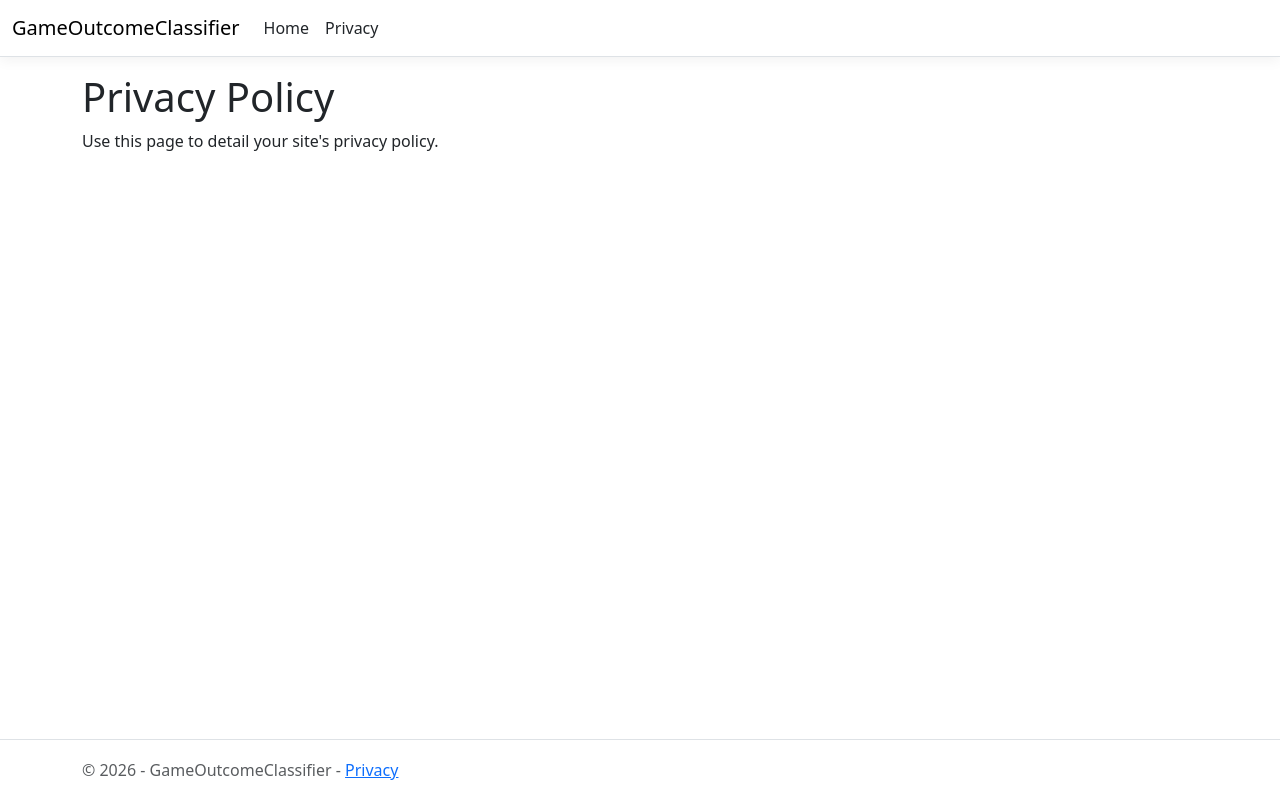
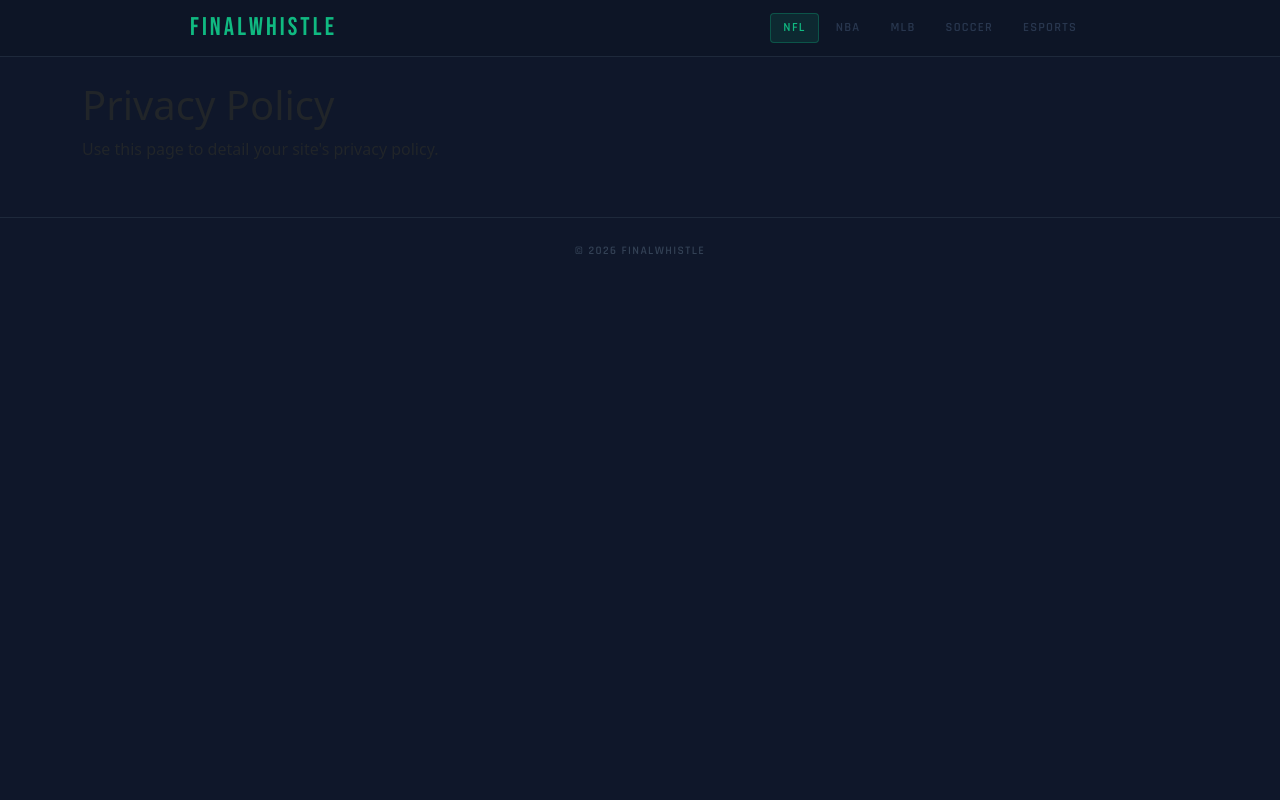
Before and after one commit to kwidmer64/GameOutcomeClassifier, an ASP.NET Core app: page /Home/Privacy in a window 1280 px wide. Run offline with ASP.NET Core 8, Linux system fonts and the light colour scheme; style sheets or scripts are compiled from the project's sources.

Commit message:
Redesign entire website

```diff
--- a/Frontend/GameOutcomeClassifier/GameOutcomeClassifier/Views/Shared/_Layout.cshtml
+++ b/Frontend/GameOutcomeClassifier/GameOutcomeClassifier/Views/Shared/_Layout.cshtml
@@ -5,7 +5,7 @@
     <meta name="viewport" content="width=device-width, initial-scale=1.0" />
     <link rel="preconnect" href="https://fonts.googleapis.com">
     <link href="https://fonts.googleapis.com/css2?family=Bebas+Neue&family=JetBrains+Mono:wght@400;600&family=Rajdhani:wght@500;600&display=swap" rel="stylesheet">
-    <title>@ViewData["Title"] - GameOutcomeClassifier</title>
+    <title>@ViewData["Title"] - FinalWhistle</title>
     <script type="importmap"></script>
     <link rel="stylesheet" href="~/lib/bootstrap/dist/css/bootstrap.min.css" />
     <link rel="stylesheet" href="~/css/site.css" asp-append-version="true" />
@@ -13,22 +13,15 @@
 </head>
 <body>
     <header>
-        <nav class="navbar navbar-expand-sm navbar-toggleable-sm navbar-light bg-white border-bottom box-shadow mb-3">
-            <div class="container-fluid">
-                <a class="navbar-brand" asp-area="" asp-controller="Home" asp-action="Index">GameOutcomeClassifier</a>
-                <button class="navbar-toggler" type="button" data-bs-toggle="collapse" data-bs-target=".navbar-collapse" aria-controls="navbarSupportedContent"
-                        aria-expanded="false" aria-label="Toggle navigation">
-                    <span class="navbar-toggler-icon"></span>
-                </button>
-                <div class="navbar-collapse collapse d-sm-inline-flex justify-content-between">
-                    <ul class="navbar-nav flex-grow-1">
-                        <li class="nav-item">
-                            <a class="nav-link text-dark" asp-area="" asp-controller="Home" asp-action="Index">Home</a>
-                        </li>
-                        <li class="nav-item">
-                            <a class="nav-link text-dark" asp-area="" asp-controller="Home" asp-action="Privacy">Privacy</a>
-                        </li>
-                    </ul>
+        <nav class="site-nav">
+            <div class="site-nav-inner">
+                <a class="site-brand" asp-area="" asp-controller="Home" asp-action="Index">FinalWhistle</a>
+                <div class="sport-tabs">
+                    <a class="sport-tab sport-tab--active" asp-area="" asp-controller="Home" asp-action="Index">NFL</a>
+                    <span class="sport-tab sport-tab--soon">NBA</span>
+                    <span class="sport-tab sport-tab--soon">MLB</span>
+                    <span class="sport-tab sport-tab--soon">Soccer</span>
+                    <span class="sport-tab sport-tab--soon">Esports</span>
                 </div>
             </div>
         </nav>
@@ -39,9 +32,9 @@
         </main>
     </div>
 
-    <footer class="border-top footer text-muted">
-        <div class="container">
-            &copy; 2026 - GameOutcomeClassifier - <a asp-area="" asp-controller="Home" asp-action="Privacy">Privacy</a>
+    <footer class="site-footer">
+        <div class="site-footer-inner">
+            <span class="site-footer-text">&copy; 2026 FinalWhistle</span>
         </div>
     </footer>
     <script src="~/lib/jquery/dist/jquery.min.js"></script>
--- a/Frontend/GameOutcomeClassifier/GameOutcomeClassifier/wwwroot/css/site.css
+++ b/Frontend/GameOutcomeClassifier/GameOutcomeClassifier/wwwroot/css/site.css
@@ -18,7 +18,96 @@ html {
 }
 
 body {
-  margin-bottom: 60px;
+  background: var(--panel-bg);
+  margin-bottom: 0;
+}
+
+/* === Site nav === */
+.site-nav {
+    background: var(--panel-dark);
+    border-bottom: 1px solid var(--border-clr);
+    padding: 0 1.5rem;
+    margin-bottom: 1.5rem;
+}
+
+.site-nav-inner {
+    max-width: 900px;
+    margin: 0 auto;
+    display: flex;
+    align-items: center;
+    justify-content: space-between;
+    height: 3.5rem;
+}
+
+.site-brand {
+    font-family: var(--font-display);
+    font-size: 1.6rem;
+    letter-spacing: 0.12em;
+    color: var(--accent);
+    text-decoration: none;
+    line-height: 1;
+}
+
+.site-brand:hover {
+    color: var(--accent);
+    text-decoration: none;
+}
+
+.sport-tabs {
+    display: flex;
+    gap: 0.25rem;
+    align-items: center;
+    flex-wrap: wrap;
+}
+
+.sport-tab {
+    font-family: var(--font-label);
+    font-size: 0.78rem;
+    font-weight: 600;
+    letter-spacing: 0.1em;
+    text-transform: uppercase;
+    padding: 0.3rem 0.75rem;
+    border-radius: 4px;
+    text-decoration: none;
+    transition: background 0.15s, color 0.15s;
+    border: 1px solid transparent;
+    line-height: 1.4;
+}
+
+.sport-tab--active {
+    background: rgba(16,185,129,0.12);
+    color: var(--accent);
+    border-color: rgba(16,185,129,0.3);
+}
+
+.sport-tab--active:hover {
+    background: rgba(16,185,129,0.2);
+    color: var(--accent);
+    text-decoration: none;
+}
+
+.sport-tab--soon {
+    color: var(--text-dim);
+    opacity: 0.45;
+    cursor: default;
+    pointer-events: none;
+}
+
+/* === Site footer === */
+.site-footer {
+    border-top: 1px solid var(--border-clr);
+    padding: 1.1rem 1.5rem;
+    margin-top: 1.5rem;
+    text-align: center;
+}
+
+.site-footer-text {
+    font-family: var(--font-label);
+    font-size: 0.72rem;
+    font-weight: 600;
+    letter-spacing: 0.12em;
+    text-transform: uppercase;
+    color: var(--text-faint);
 }
 
 .form-floating > .form-control-plaintext::placeholder, .form-floating > .form-control::placeholder {
```
